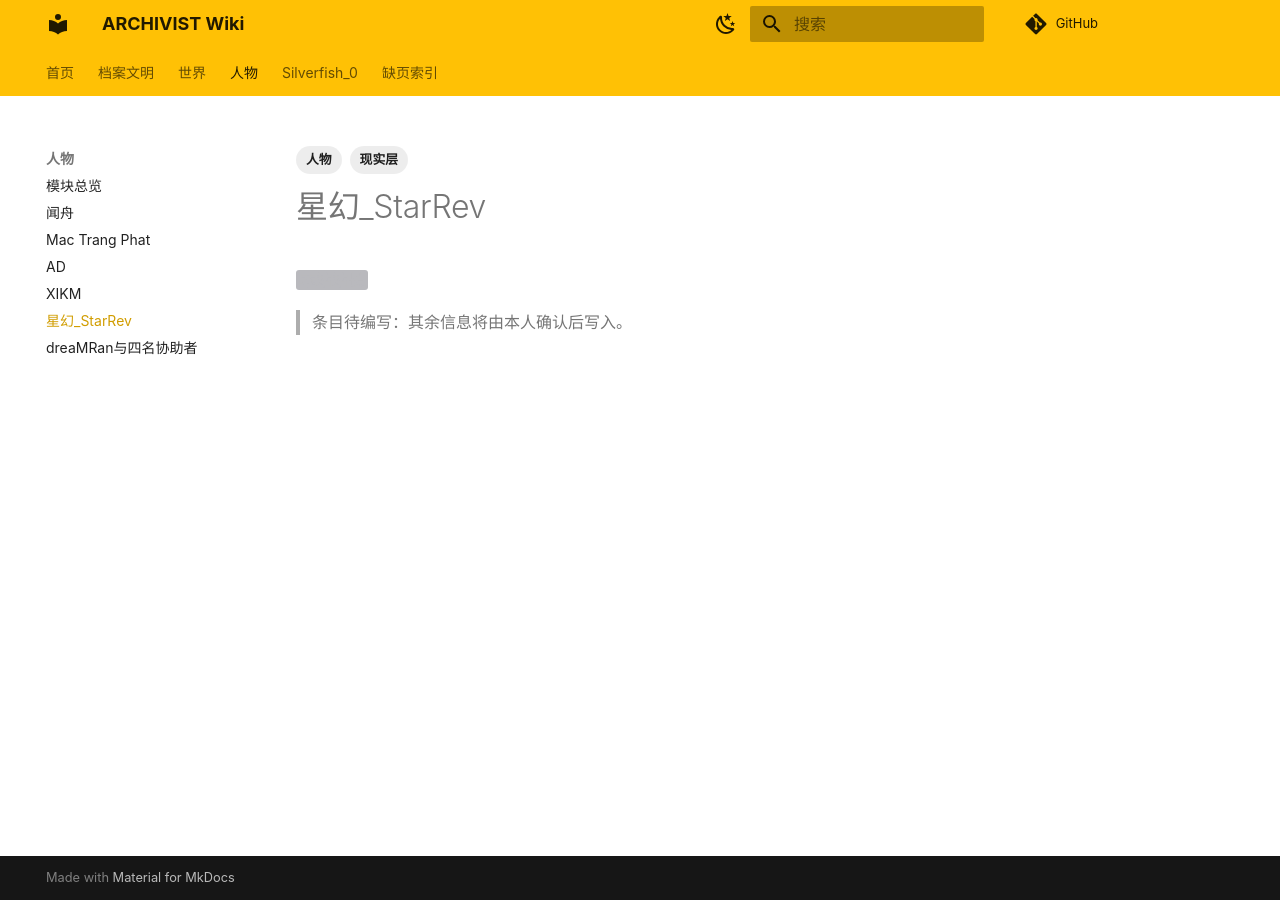
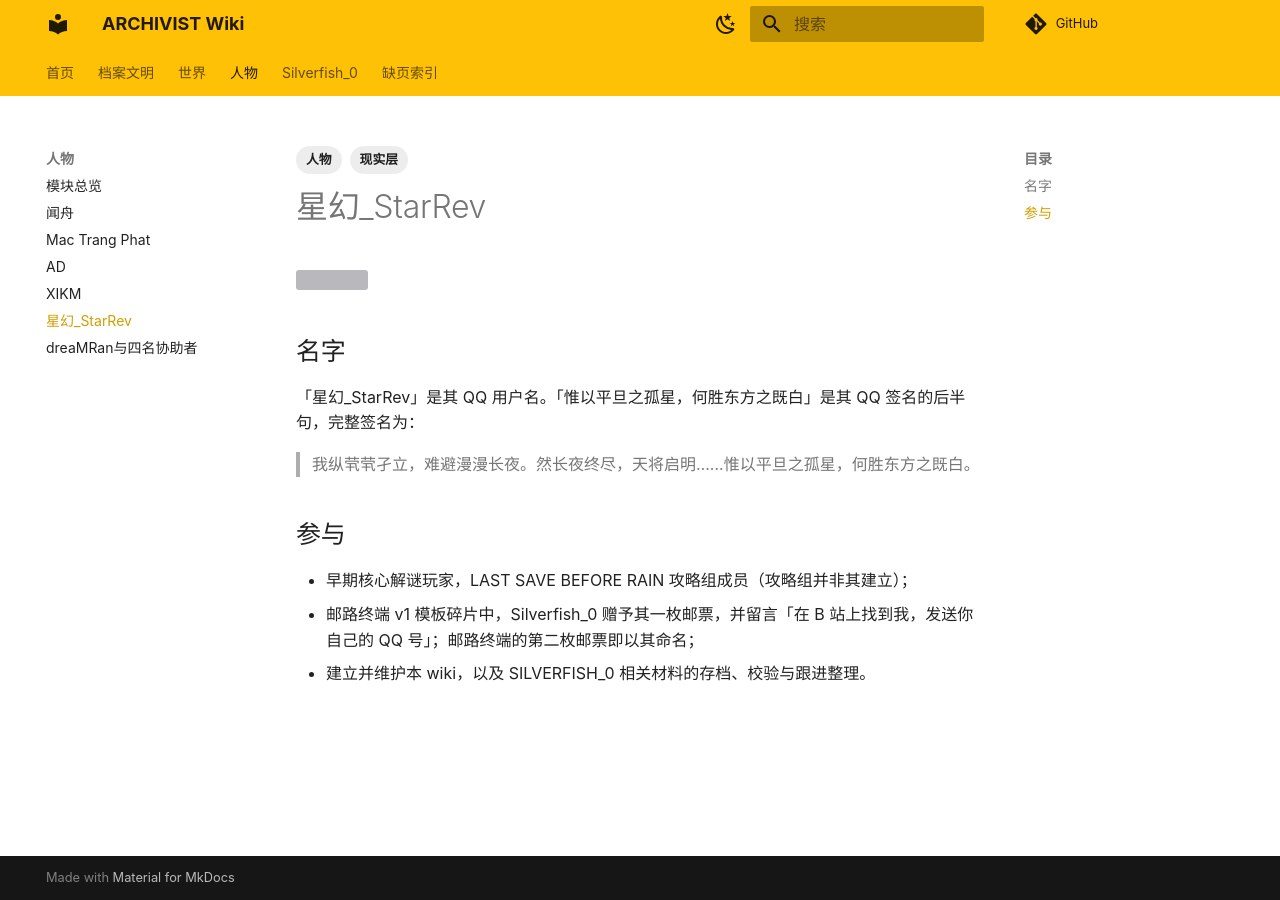
Before and after one commit to Rosmontis220/ARCHIVIST-Wiki, an MkDocs documentation site: the page built from docs/人物/星幻_StarRev.md, in a window 1280 px wide. Built offline with MkDocs 1.6.1 and Material for MkDocs 9.7.7, drawn with Linux system fonts in a browser that asks for light colours; comment, search, counter and statistics services are not loaded.

Commit message:
星幻条目：按本人提供的信息重写；Silverfish_0 页移除邮路终端虚构设定

```diff
--- a/docs/人物/星幻_StarRev.md
+++ b/docs/人物/星幻_StarRev.md
@@ -8,4 +8,14 @@ tags:
 
 <span class="heimu">本站站长</span>
 
-> 条目待编写：其余信息将由本人确认后写入。
+## 名字
+
+「星幻_StarRev」是其 QQ 用户名。「惟以平旦之孤星，何胜东方之既白」是其 QQ 签名的后半句，完整签名为：
+
+> 我纵茕茕孑立，难避漫漫长夜。然长夜终尽，天将启明……惟以平旦之孤星，何胜东方之既白。
+
+## 参与
+
+- 早期核心解谜玩家，LAST SAVE BEFORE RAIN 攻略组成员（攻略组并非其建立）；
+- 邮路终端 v1 模板碎片中，Silverfish_0 赠予其一枚邮票，并留言「在 B 站上找到我，发送你自己的 QQ 号」；邮路终端的第二枚邮票即以其命名；
+- 建立并维护本 wiki，以及 SILVERFISH_0 相关材料的存档、校验与跟进整理。
```
Also changed, not shown: docs/Silverfish_0/index.md (+0 -1 lines).
